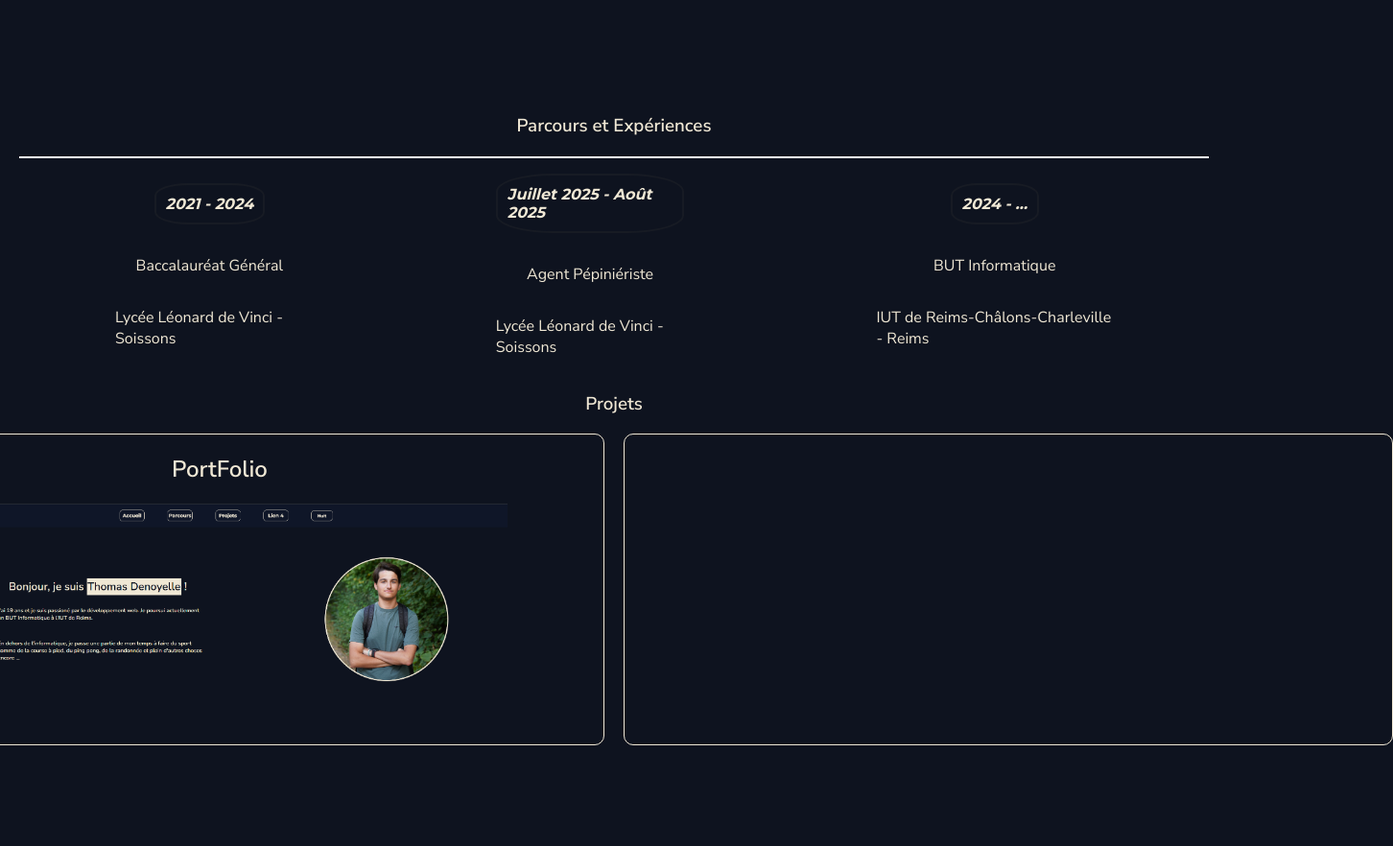
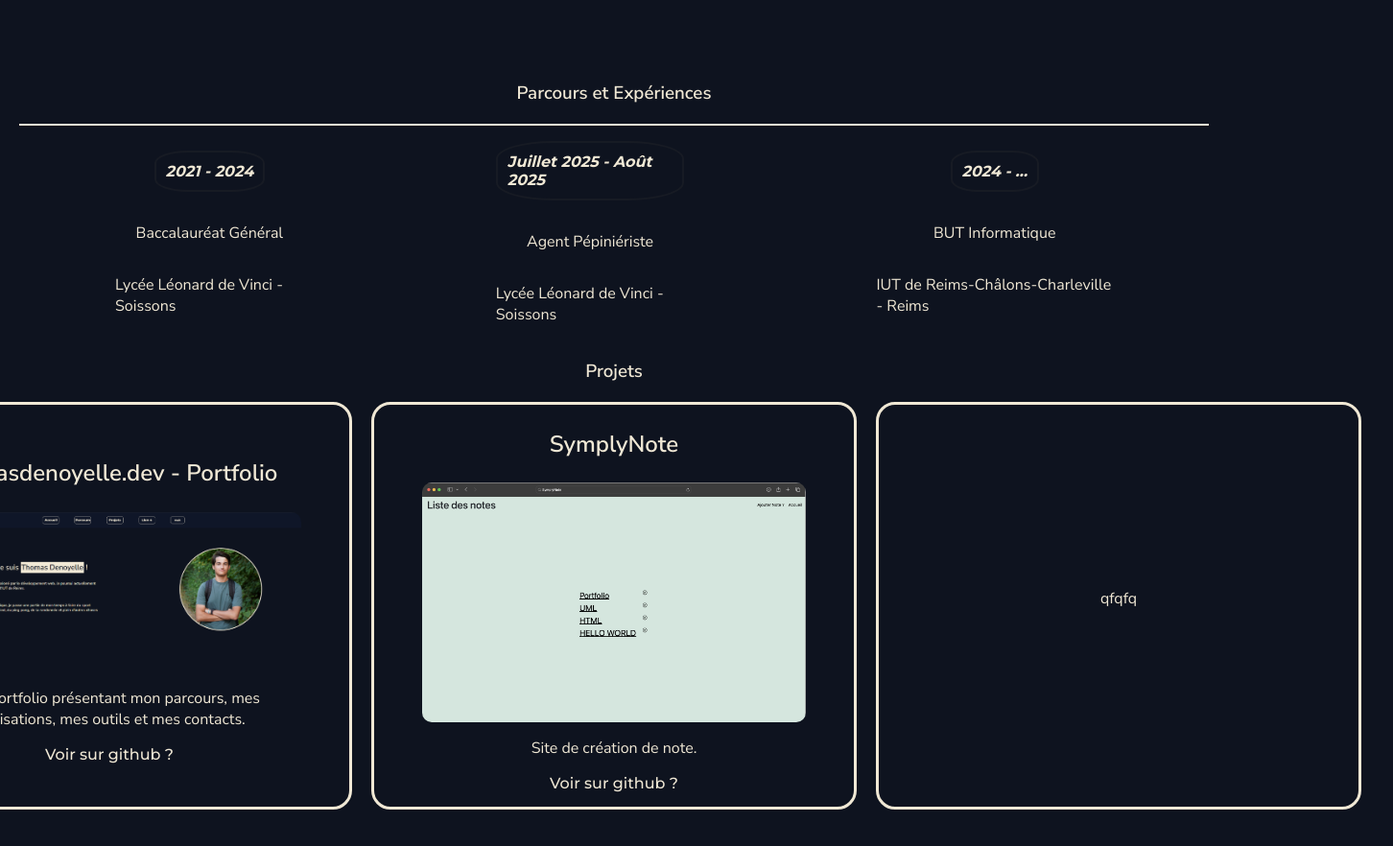
Before and after one commit to ToMaTo1206/portfolio, a plain HTML site: page index.html in a window 1280 px wide. Shown: the part 500-1382 px from the top of the page at 96% size, 1452 px wide, since content can reach past the window. Drawn offline with Linux system fonts and the light colour scheme.

Commit message:
rajout des projet portfolio et symplynote et changement css les hover

```diff
--- a/css/index.css
+++ b/css/index.css
@@ -44,6 +44,7 @@ header{
     flex-grow: 1;
 }
 
+
 .page3{
     display: flex;
     flex-grow: 1;
@@ -88,7 +89,7 @@ header{
     background-color: #0e131f;
 }
 
-a{
+.toolbar a{
     font-family: 'Montserrat', sans-serif;
     font-weight: 700;
     color: #f0e8d5;
@@ -142,7 +143,7 @@ a{
     display: flex;
     flex-direction: row;
     justify-content: center;
-    border-top: 2px solid #fff;
+    border-top: 2px solid;
 }
 
 .exp div{
@@ -173,22 +174,85 @@ a{
 }
 .projets div{
     display: flex;
-    border: 1px solid;
+    border: 3px solid;
     flex-direction: column;
     justify-content: center;
     align-items: center;
-    padding-left: 100px;
-    padding-right: 100px;
+    padding-left: 50px;
+    padding-right: 50px;
+    padding-bottom: 15px;
     height: auto;
-    width: 600px;
-    border-radius: 10px;
+    width: 400px;
+    border-radius: 20px;
+    text-align: center;
+    overflow: hidden;
+}
 
+.hidden-left {
+  opacity: 0;
+  transform: translateX(-100px);
+  transition: opacity 0.8s ease-out, transform 0.8s ease-out;
+}
+
+.hidden-right {
+  opacity: 0;
+  transform: translateX(100px);
+  transition: opacity 0.8s ease-out, transform 0.8s ease-out;
+}
+
+.hidden-middle {
+  opacity: 0;
+  transition: opacity 1s ease-out, transform 1s ease-out;
+}
+
+.visible {
+  opacity: 1;
+  transform: translateX(0);
 }
 
 .screen-port{
     width: 100%;
     height: auto;
     object-fit: cover;
+    border-radius: 10px;
+    transition: transform 0.4s ease;
+}
+
+.projets div a{
+    font-family: 'Montserrat', sans-serif;
+    font-weight: 400;
+    justify-content: center;
+    align-items: center;
+    display: flex;
+    text-decoration: none;
+    color: inherit;
+}
+
+.projets div h2 {
+  position: relative;
+  display: inline-block;
+  padding: 5px;
+}
+
+.projets div h2::after {
+  content: '';
+  position: absolute;
+  bottom: 0;
+  left: 0;
+  width: 0;
+  background-color: currentColor;
+
+  transition: width 0.4s ease-out;
+  height: 100%;
+  opacity: 10%;
+}
+
+.projets div:hover h2::after {
+  width: 100%;
+  height: 100%;
+}
+.projets div:hover .screen-port {
+    transform: scale(1.1); /* L'image grossit de 10% */
 }
 
 
@@ -285,3 +349,32 @@ a{
 }
 
 }
+
+
+
+
+
+
+
+
+
+/* À ajouter à votre CSS */
+
+/* Classes pour cacher les éléments au départ (gauche/droite) */
+.hidden-left {
+  opacity: 0;
+  transform: translateX(-100px); /* Part de la gauche */
+  transition: opacity 0.8s ease-out, transform 0.8s ease-out;
+}
+
+.hidden-right {
+  opacity: 0;
+  transform: translateX(100px); /* Part de la droite */
+  transition: opacity 0.8s ease-out, transform 0.8s ease-out;
+}
+
+/* Classe pour révéler les éléments (commune aux deux) */
+.visible {
+  opacity: 1;
+  transform: translateX(0); /* Retour à la position d'origine (centre) */
+}
--- a/index.html
+++ b/index.html
@@ -54,12 +54,20 @@
                 <h1 id="Projets">Projets</h1>
                 <div class="projets">
 
-                    <div class="proj1">
-                        <h2>PortFolio</h2>
-                        <img src="img/CapturePortfolio.png" alt="" class="screen-port">
+                    <div class="proj1 hidden-left" id="proj1">
+                        <h2>thomasdenoyelle.dev - Portfolio</h2>
+                        <img src="img/CapturePortfolio.png" class="screen-port">
+                        <p>Site portfolio présentant mon parcours, mes réalisations, mes outils et mes contacts.</p>
+                        <a href="https://github.com/ToMaTo1206/portfolio">Voir sur github ?</a>
                     </div>
-                    <div class="proj2">
-
+                    <div class="proj2 hidden-middle" id="proj2">
+                        <h2>SymplyNote</h2>
+                        <img src="img/symplynoteCut.jpg" alt="" class="screen-port">
+                        <p>Site de création de note.</p>
+                        <a href="https://github.com/ToMaTo1206/SymplyNote">Voir sur github ?</a>
+                    </div>
+                     <div class="proj3 hidden-right" id="proj3">
+                        qfqfq
                     </div>
                 </div>
             </section>
--- a/js/index.js
+++ b/js/index.js
@@ -1,7 +1,9 @@
 const btn = document.getElementById("btn-mode");
 const p_mode = document.getElementById("p-mode");
-const mark = document.getElementById("mark")
-console.log(mark)
+const mark = document.getElementById("mark");
+const proj1 = document.getElementById("proj1");
+const proj2 = document.getElementById("proj2");
+const proj3 = document.getElementById("proj3");
 
 function textContent(){
     if (document.body.classList.contains("jour")) {
@@ -22,5 +24,43 @@ function textContent(){
 
 btn.addEventListener("click", () => {
     textContent();
+});
+
+
+
+
+
+
+
+
+
+
+
+
+
+
+
+
+
+
+
+document.addEventListener("DOMContentLoaded", function() {
+    const elementsToAnimate = document.querySelectorAll(".hidden-left, .hidden-right, .hidden-middle");
+    const observer = new IntersectionObserver((entries) => {
+
+        entries.forEach(entry => {
+            if (entry.isIntersecting) {
+                entry.target.classList.add("visible");
+
+                observer.unobserve(entry.target);
+            }
+        });
+    }, {
+        threshold: 0.1
+    });
+
+    elementsToAnimate.forEach(element => {
+        observer.observe(element);
+    });
 
 });
```
Also changed, not shown: img/symplynote.jpg (added), img/symplynoteCut.jpg (added).
